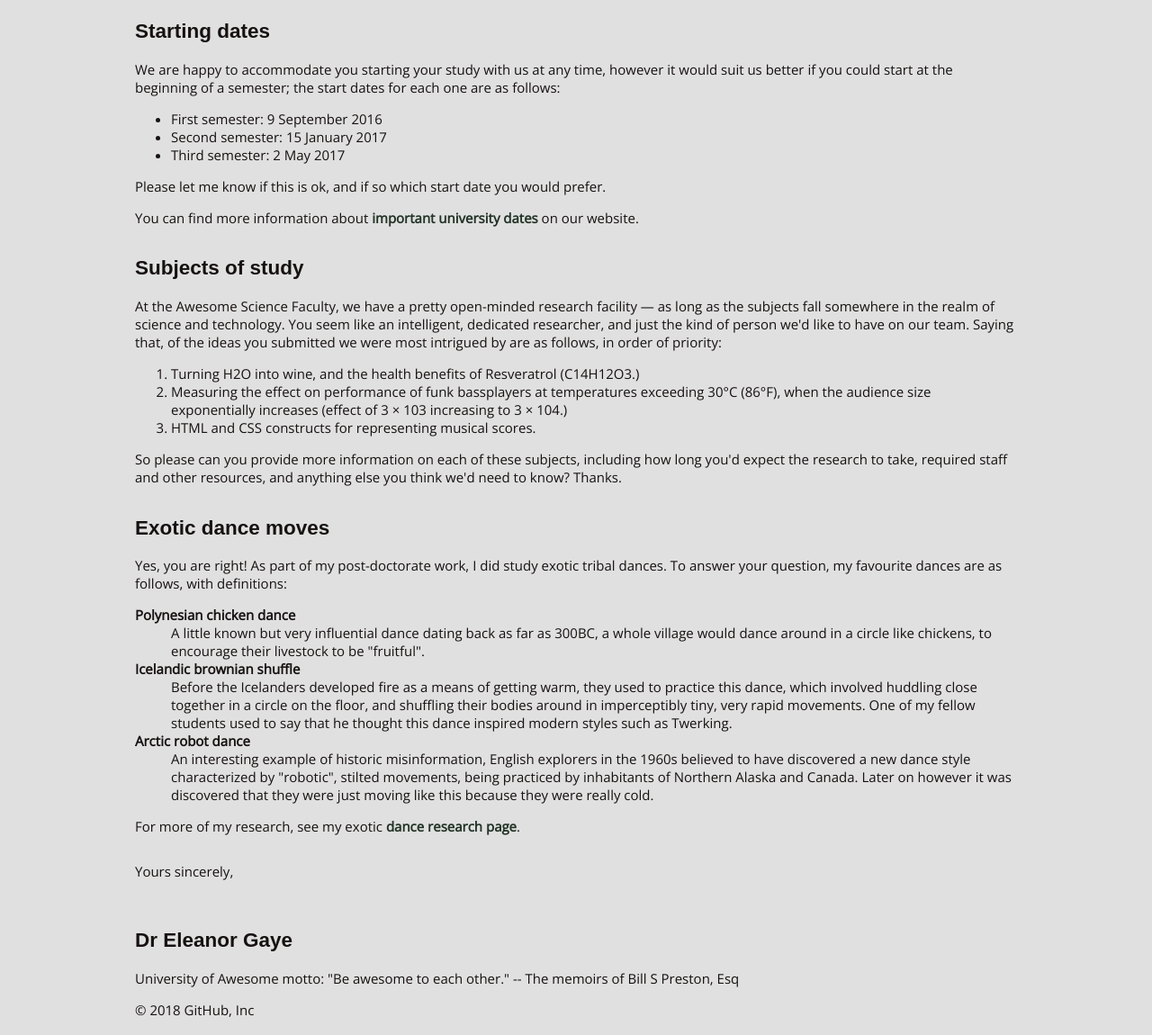
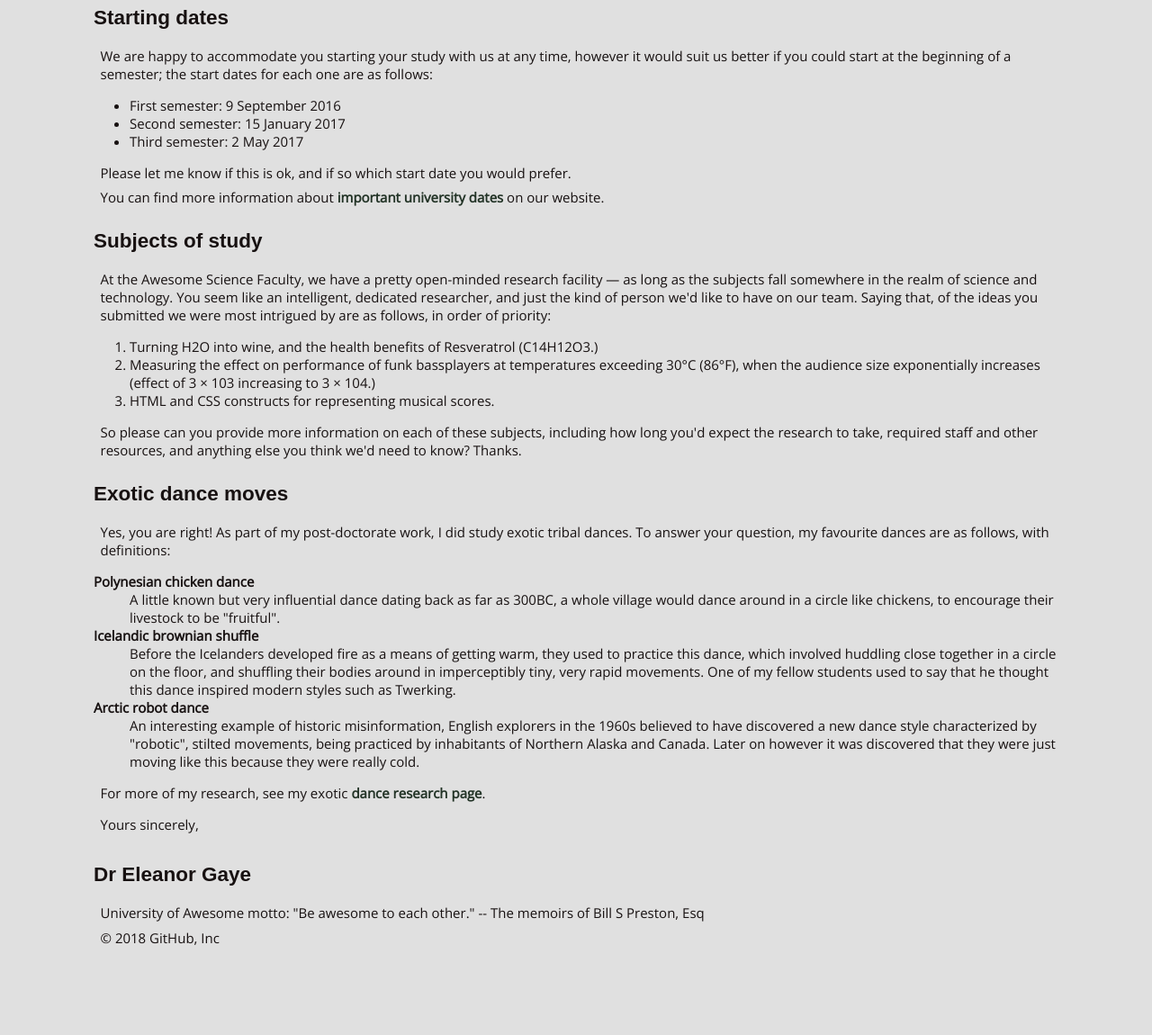
Before and after one commit to TyTy-cf/hb_bootcamp, a plain HTML site: page html/corrections/20210923-1501/lettre.html in a window 1280 px wide. Shown: the part 414-1564 px from the top of the page at 90% size. After the commit the page ends 1486 px from the top, so only its background shows below. Drawn offline with nearby package versions, Linux system fonts and the light colour scheme.

Commit message:
Preparation bibliothèque css pour exos futurs

```diff
--- a/html/corrections/20210923-1501/lettre.css
+++ b/html/corrections/20210923-1501/lettre.css
@@ -1,24 +1,3 @@
-
-html {
-    font-size: 15px;
-    font-family: 'Open Sans', sans-serif;
-    background-color: #e0e0e0;
-    color: #171111;
-}
-
-h1, h2, h3, h4, h5, h6 {
-    font-family: sans-serif;
-}
-
-.main-container {
-    width: 100%;
-    max-width: 980px;
-    padding: 5px 15px;
-    margin-right: auto;
-    margin-left: auto;
-    display: flex;
-    flex-direction: column;
-}
 
 .address {
     text-align: end;
--- a/html/corrections/20210923-1501/lettre.html
+++ b/html/corrections/20210923-1501/lettre.html
@@ -4,6 +4,7 @@
         <meta charset="UTF-8">
         <title>Exo lettre</title>
         <link href="http://fonts.googleapis.com/css?family=Open+Sans" rel="stylesheet" type="text/css">
+        <link href="../../../styles/global.css" rel="stylesheet" type="text/css">
         <link href="lettre.css" rel="stylesheet" type="text/css">
     </head>
     <body>
@@ -119,8 +120,7 @@
                 <p>
                     Yours sincerely,
                 </p>
-                <br/>
-                <h2>Dr Eleanor Gaye</h2>
+                <h2 class="mt-3">Dr Eleanor Gaye</h2>
                 <p>
                     University of Awesome motto: "Be awesome to each other." -- The memoirs of Bill S Preston, Esq
                 </p>
--- /dev/null
+++ b/styles/global.css
@@ -0,0 +1,35 @@
+
+html {
+    font-size: 15px;
+    font-family: 'Open Sans', sans-serif;
+    background-color: #e0e0e0;
+    color: #171111;
+}
+
+h1, h2, h3, h4, h5, h6 {
+    font-family: sans-serif;
+}
+
+.main-container {
+    width: 100%;
+    max-width: 1072px;
+    padding: 5px 15px;
+    margin-right: auto;
+    margin-left: auto;
+    display: flex;
+    flex-direction: column;
+}
+
+@media (max-width: 1100px) {
+    .main-container {
+        width: unset;
+    }
+}
+
+p {
+    margin: 0.5em;
+}
+
+.mt-3 {
+    margin-top: 1.5em;
+}
```
